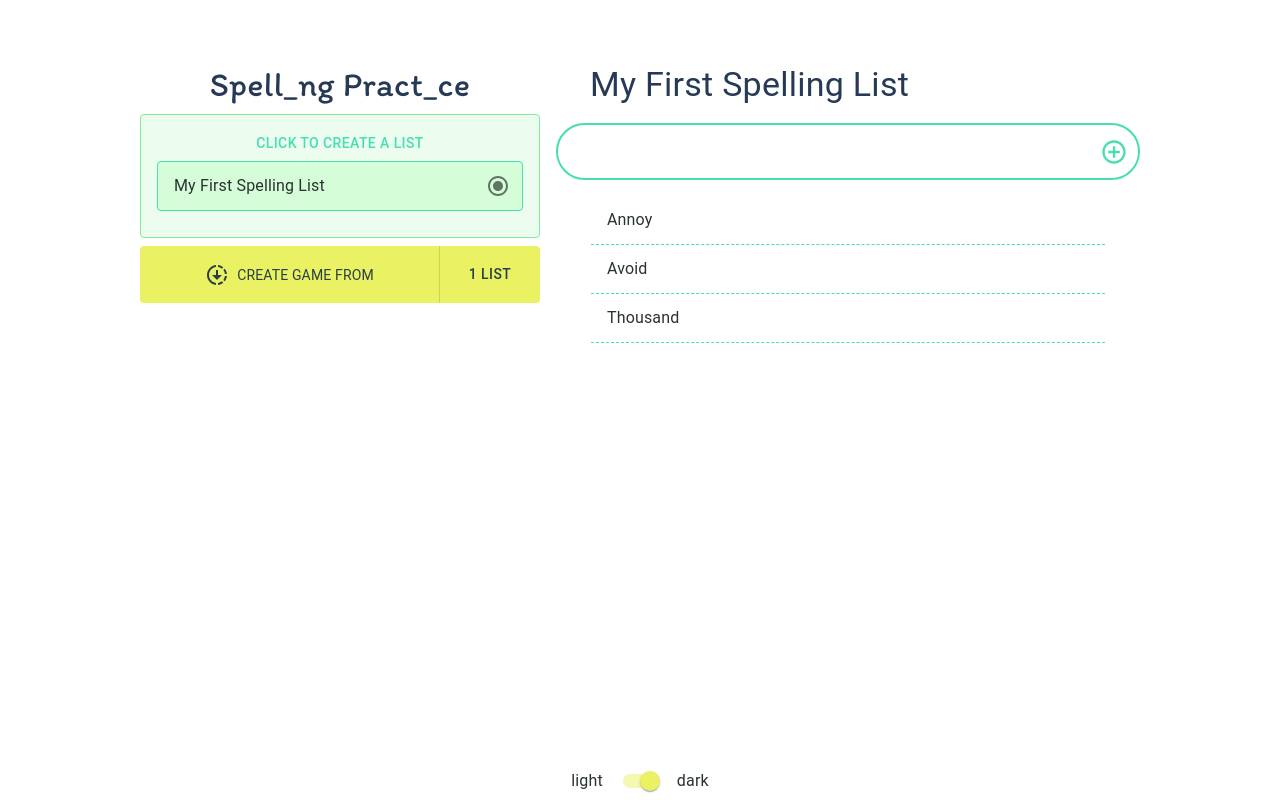
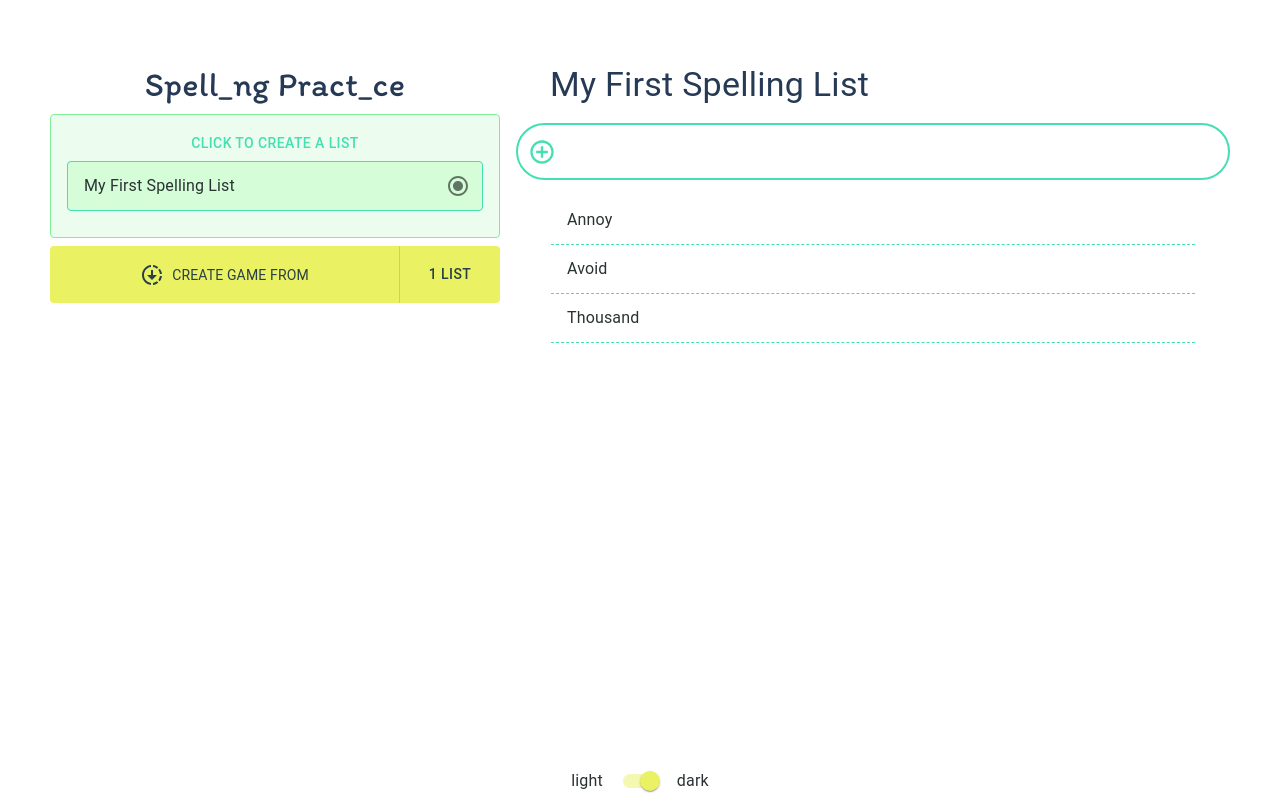
Before and after one commit to zhwatts/spelling-practice, a React (Vite) app: page / in a window 1280 px wide. Built offline with nearby package versions, Linux system fonts and the light colour scheme.

Commit message:
WIP adds ability to save new words to a list

```diff
--- a/src/App.tsx
+++ b/src/App.tsx
@@ -9,16 +9,17 @@ import { useSpellingListsContext } from "./context/spellingContext";
 import { ISpellingList } from "./interfaces/ISpellingList";
 
 const App = () => {
-  const { spellingLists, addSpellingList } = useSpellingListsContext();
-  const [focusedList, setFocusedList] = useState<ISpellingList>();
+  const { spellingLists, addSpellingList, focusedList, setFocusedList } =
+    useSpellingListsContext();
+  // const { focusedList, setFocusedList } = useFocusList();
   const [checkedLists, setCheckedLists] = useState<ISpellingList[]>([]);
 
   useEffect(() => {
-    if (spellingLists.length > 0) {
+    if (!focusedList && spellingLists.length > 0) {
       setFocusedList(spellingLists[0]);
       setCheckedLists([spellingLists[0]]);
     }
-  }, [spellingLists]);
+  }, [spellingLists, setFocusedList, focusedList]);
 
   const handleCheckedList = (list: ISpellingList) => {
     const itemChecked = checkedLists.includes(list);
@@ -44,16 +45,17 @@ const App = () => {
       container
       spacing={2}
       direction="column"
-      sx={{ maxWidth: "1000px", margin: "0px auto", minHeight: "100%" }}
+      sx={{
+        maxWidth: "1440px",
+        margin: "0px auto",
+        minHeight: "100%",
+        px: "50px",
+      }}
     >
       <Grid container size={12} flexGrow={2} pt={8}>
-        <Grid
-          container
-          direction="column"
-          spacing={1}
-          sx={{ minWidth: "400px" }}
-        >
+        <Grid container direction="column" spacing={1}>
           <BrandedHeader />
+
           <WordList
             handleCreateList={handleCreateList}
             focusedList={focusedList}
@@ -61,6 +63,7 @@ const App = () => {
             setFocusedList={setFocusedList}
             handleCheckedList={handleCheckedList}
           />
+
           <DownloadGameButton checkedListCount={Number(checkedLists.length)} />
         </Grid>
 
--- a/src/components/SpellingListTitle/SpellingListTitle.tsx
+++ b/src/components/SpellingListTitle/SpellingListTitle.tsx
@@ -90,7 +90,13 @@ export const SpellingListTitle: React.FC<EditableSpellingListTitleProps> = ({
           variant="h4"
           color="primary.contrastText"
           onClick={() => setIsEditing(true)}
-          sx={{ cursor: "pointer" }}
+          sx={{
+            cursor: "pointer",
+            maxWidth: "725px",
+            overflow: "hidden",
+            textOverflow: "ellipsis",
+            whiteSpace: "nowrap",
+          }}
         >
           {selectedList.title}
         </Typography>
--- a/src/components/lists/WordList/WordList.tsx
+++ b/src/components/lists/WordList/WordList.tsx
@@ -23,6 +23,7 @@ export function WordList({
     <Paper
       elevation={0}
       sx={{
+        width: "450px",
         borderColor: "primary.light",
         borderStyle: "solid",
         borderWidth: "1px",
--- a/src/components/lists/WordListItems/SelectedWordListItem.tsx
+++ b/src/components/lists/WordListItems/SelectedWordListItem.tsx
@@ -29,6 +29,14 @@ export const SelectedWordListItem = ({
       </IconButton>
     }
   >
-    <ListItemText>{children}</ListItemText>
+    <ListItemText
+      sx={{
+        textOverflow: "ellipsis",
+        whiteSpace: "nowrap",
+        overflow: "hidden",
+      }}
+    >
+      {children}
+    </ListItemText>
   </ListItem>
 );
--- a/src/components/lists/WordListItems/UnselectedWordListItem.tsx
+++ b/src/components/lists/WordListItems/UnselectedWordListItem.tsx
@@ -36,7 +36,16 @@ export const UnselectedWordListItem = ({
     }
   >
     <ListItemButton onClick={primaryAction}>
-      <ListItemText>{children}</ListItemText>
+      <ListItemText
+        sx={{
+          maxWidth: "370px",
+          textOverflow: "ellipsis",
+          whiteSpace: "nowrap",
+          overflow: "hidden",
+        }}
+      >
+        {children}
+      </ListItemText>
     </ListItemButton>
   </ListItem>
 );
--- a/src/components/textinputs/SpellingWordInput/SpellingWordInput.tsx
+++ b/src/components/textinputs/SpellingWordInput/SpellingWordInput.tsx
@@ -1,26 +1,65 @@
 import { AddCircleOutline } from "@mui/icons-material";
 import { IconButton, TextField } from "@mui/material";
+import { useForm, Controller, SubmitHandler } from "react-hook-form";
+import useSpellingListsContext from "../../../context";
+import { useFocusList } from "../../../hooks";
+
+type FormValues = {
+  word: string;
+};
 
 export function SpellingWordInput() {
+  const { editSpellingList, focusedList } = useSpellingListsContext();
+
+  const { control, handleSubmit, reset } = useForm({
+    defaultValues: {
+      word: "",
+    },
+  });
+
+  const onSubmit: SubmitHandler<FormValues> = ({ word }) => {
+    if (focusedList && word.trim()) {
+      const updatedWords = [...focusedList.words, word.trim()];
+
+      editSpellingList(focusedList.id, {
+        ...focusedList,
+        words: updatedWords,
+      });
+
+      reset({ word: "" });
+    }
+  };
+
+  // const onSubmit: SubmitHandler<FormValues> = (data) => console.log(data);
+
   return (
+    <form onSubmit={handleSubmit(onSubmit)}>
+      <Controller
+        name="word"
+        control={control}
+        render={({ field }) => (
           <TextField
+            {...field}
             fullWidth
             autoFocus
             autoComplete="off"
+            variant="outlined"
             slotProps={{
               input: {
-          endAdornment: (
-            <IconButton size="large">
+                startAdornment: (
+                  <IconButton size="large" type="submit">
                     <AddCircleOutline color="primary" fontSize="inherit" />
                   </IconButton>
                 ),
                 sx: {
                   borderRadius: "50px",
-            p: 0,
-            pl: "20px",
+                  pl: "0px",
                 },
               },
             }}
           />
+        )}
+      />
+    </form>
   );
 }
--- a/src/context/spellingContext.tsx
+++ b/src/context/spellingContext.tsx
@@ -1,12 +1,21 @@
-import React, { createContext, useContext, ReactNode } from "react";
-import useSpellingLists from "../hooks";
+import React, {
+  createContext,
+  useContext,
+  ReactNode,
+  Dispatch,
+  SetStateAction,
+} from "react";
+
+import { useSpellingLists, useFocusList } from "../hooks";
 import { ISpellingList } from "../interfaces/ISpellingList";
 
 interface SpellingListsContextType {
   spellingLists: ISpellingList[];
+  focusedList: ISpellingList | undefined;
   addSpellingList: (newList: ISpellingList) => void;
   editSpellingList: (id: number, updatedList: ISpellingList) => void;
   deleteSpellingList: (id: number) => void;
+  setFocusedList: Dispatch<SetStateAction<ISpellingList | undefined>>;
 }
 
 const SpellingListsContext = createContext<
@@ -24,6 +33,8 @@ export const SpellingListsProvider: React.FC<{ children: ReactNode }> = ({
     deleteSpellingList,
   } = useSpellingLists();
 
+  const { focusedList, setFocusedList } = useFocusList();
+
   return (
     <SpellingListsContext.Provider
       value={{
@@ -31,6 +42,8 @@ export const SpellingListsProvider: React.FC<{ children: ReactNode }> = ({
         addSpellingList,
         editSpellingList,
         deleteSpellingList,
+        focusedList,
+        setFocusedList,
       }}
     >
       {children}
@@ -38,7 +51,6 @@ export const SpellingListsProvider: React.FC<{ children: ReactNode }> = ({
   );
 };
 
-// Custom hook to use the SpellingListsContext
 export const useSpellingListsContext = () => {
   const context = useContext(SpellingListsContext);
   if (context === undefined) {
--- a/src/hooks/index.tsx
+++ b/src/hooks/index.tsx
@@ -1 +1,2 @@
-export { useSpellingLists as default } from "./useSpellingLists";
+export { useSpellingLists as useSpellingLists } from "./useSpellingLists";
+export { useFocusList as useFocusList } from "./useFocusList";
--- /dev/null
+++ b/src/hooks/useFocusList.tsx
@@ -0,0 +1,11 @@
+import { useState } from "react";
+import { ISpellingList } from "../interfaces/ISpellingList";
+
+export const useFocusList = () => {
+  const [focusedList, setFocusedList] = useState<ISpellingList | undefined>();
+
+  return {
+    focusedList,
+    setFocusedList,
+  };
+};
--- a/src/pages/ListContent/ListContent.tsx
+++ b/src/pages/ListContent/ListContent.tsx
@@ -7,6 +7,7 @@ export function ListContent({ focusedList }: { focusedList?: ISpellingList }) {
   return (
     <Grid container direction="column" flexGrow={2} spacing={1}>
       <SpellingListTitle listId={focusedList?.id ?? 1} />
+
       <SpellingWordInput />
 
       <List sx={{ px: "35px" }}>
```
Also changed, not shown: _NOTES/spelling practice design notes.240910-01.txt (added). Lines whose indentation alone changed are shown as unchanged.
